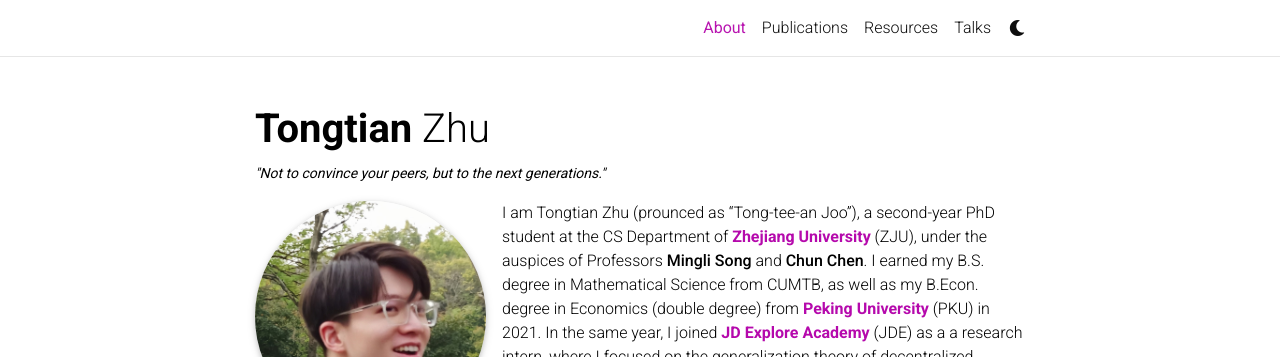
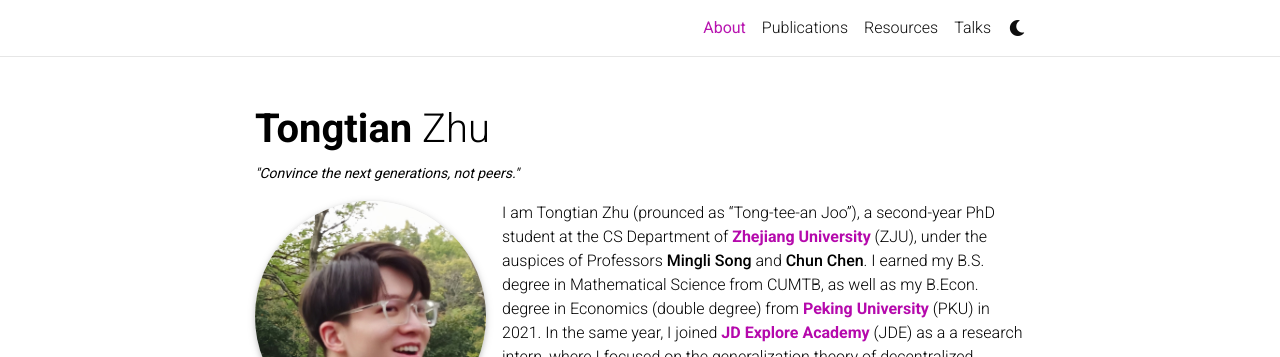
Before and after one commit to Raiden-Zhu/Raiden-Zhu.github.io, a Jekyll site: the page built from _pages/about.md, in a window 1280 px wide and 900 px high. Shown: the top 357 px of the window. Built offline with Jekyll 4.4.1, drawn with Linux system fonts in a browser that asks for light colours; full-size pictures stand in for the smaller copies a plugin makes; comment, search, counter and statistics services are not loaded; a style sheet for code colours, icons or effects is not loaded.

Commit message:
Update about.md

```diff
--- a/_pages/about.md
+++ b/_pages/about.md
@@ -2,7 +2,7 @@
 layout: about
 title: About
 permalink: /
-subtitle: <small><em>"Not to convince your peers, but to the next generations."</em></small>
+subtitle: <small><em>"Convince the next generations, not peers."</em></small>
 
 profile:
   align: left
```
